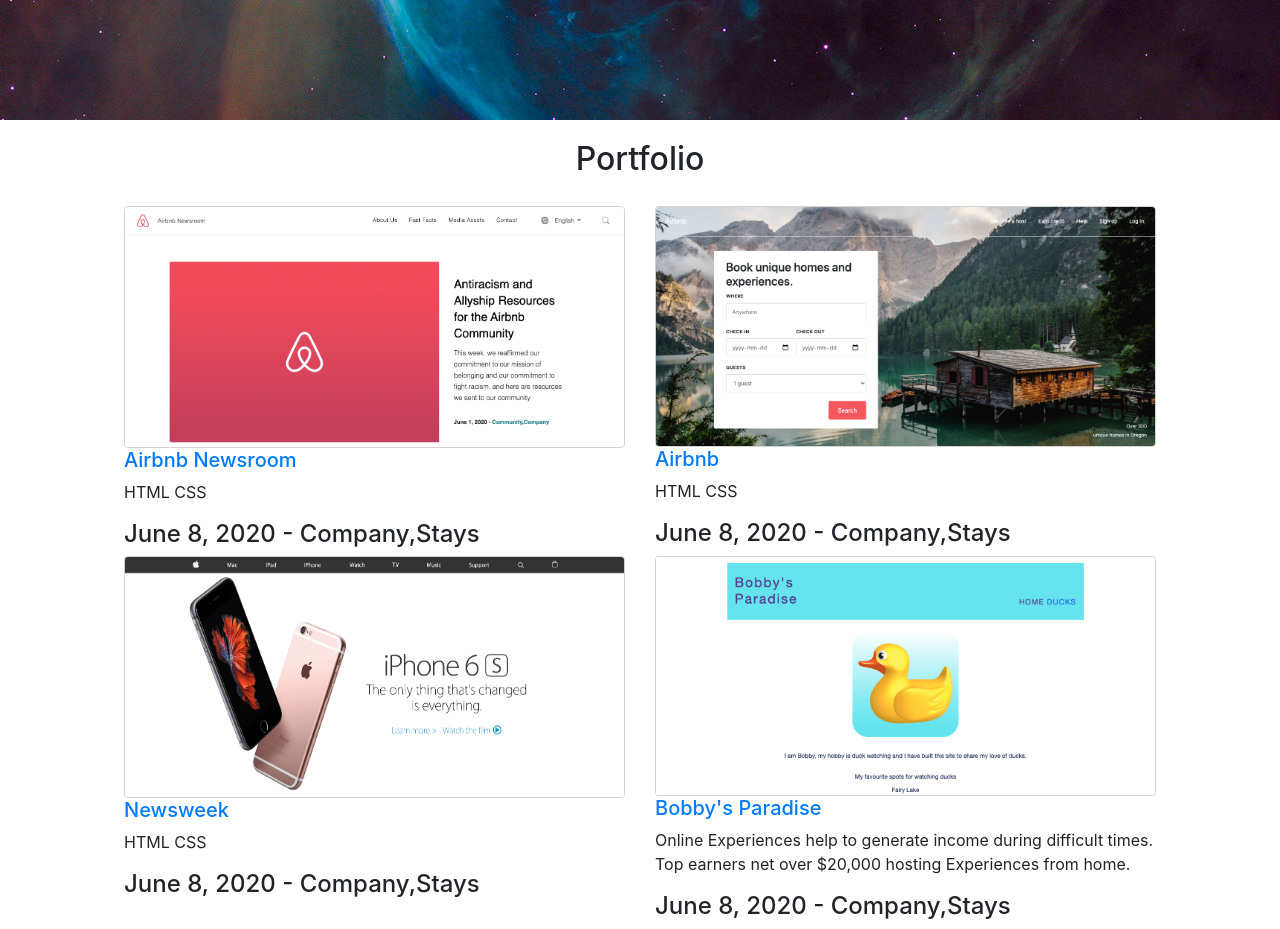
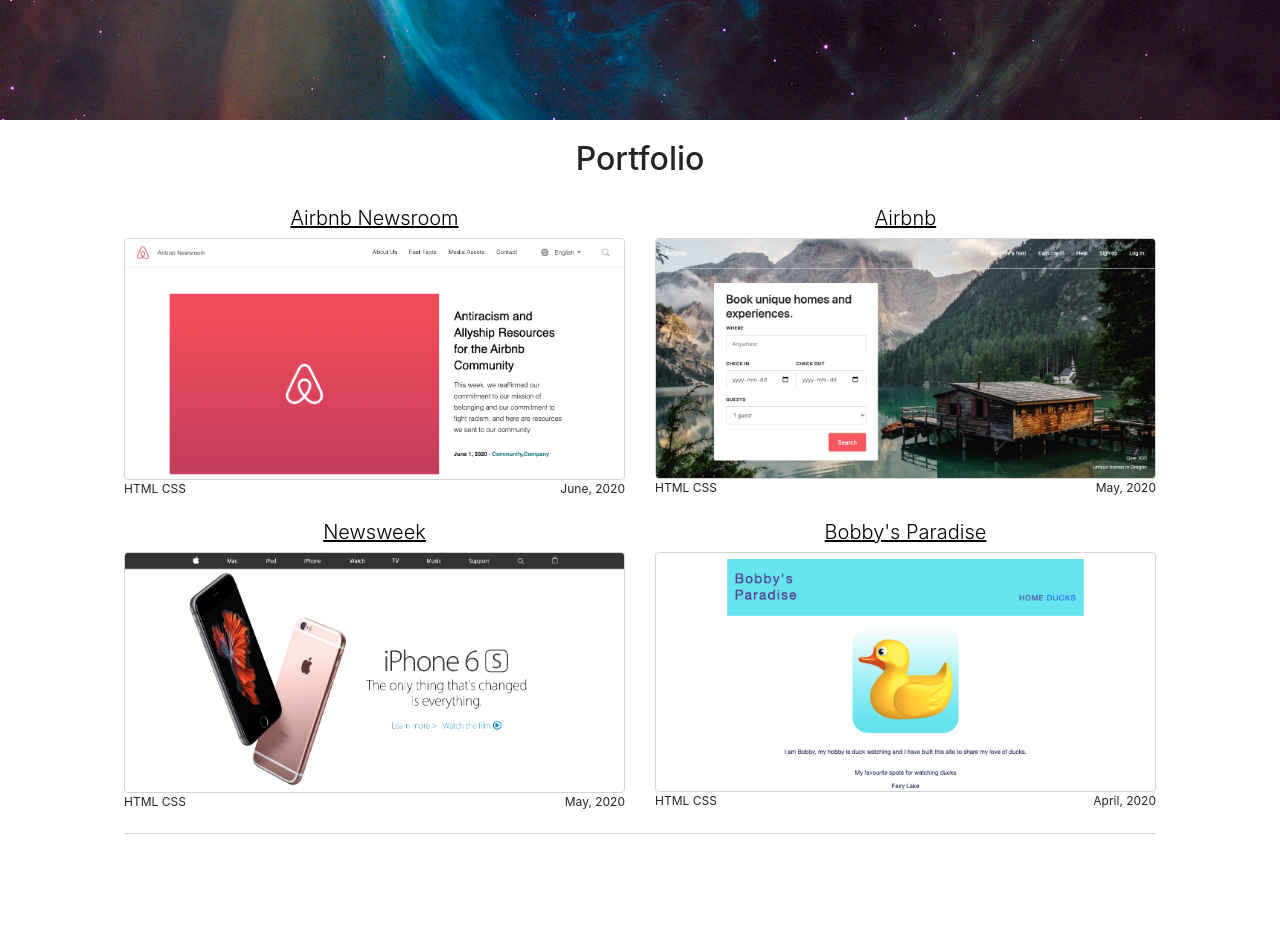
Before and after one commit to bradrogers1/personalportfolio, a plain HTML site: page index.html in a window 1280 px wide. Shown: the part 680-1609 px from the top of the page. After the commit the page ends 1514 px from the top, so only its background shows below. Drawn offline with nearby package versions, Linux system fonts and the light colour scheme.

Commit message:
portfolio base done

```diff
--- a/index.html
+++ b/index.html
@@ -43,47 +43,47 @@
         <h2>Portfolio</h2>
         <div class="row news-row">
           <div class="col-12 col-md-6 portfolio-item">
+            <a href="#"><h5>Airbnb Newsroom</h5></a>
             <div class="hero-image">
               <a href="#"><img src="./images/airbnb.png" class="img-fluid rounded"></a>
             </div>
-            <div>
-              <a href="#"><h5>Airbnb Newsroom</h5></a>
-              <p>HTML
+            <div class="port-info">
+              <p class="port-lang">HTML
                  CSS</p>
-              <h4 class="news-text-date">June 8, 2020 - <a>Company</a>,<a>Stays</a></h4>
+              <p class="port-date">June, 2020</p>
             </div>
           </div>
           <div class="col-12 col-md-6 portfolio-item">
+            <a href="#"><h5>Airbnb</h5></a>
             <div class="hero-image">
               <a href="#"><img src="./images/airbnb2.png" class="img-fluid rounded"><a/>
             </div>
-            <div>
-              <a href="#"><h5>Airbnb</h5></a>
-              <p>HTML
-                 CSS
-               </p>
-              <h4 class="news-text-date">June 8, 2020 - <a>Company</a>,<a>Stays</a></h4>
+            <div class="port-info">
+              <p class="port-lang">HTML
+                 CSS</p>
+              <p class="port-date">May, 2020</p>
             </div>
           </div>
           <div class="col-12 col-md-6 portfolio-item">
+            <a href="#"><h5>Newsweek</h5></a>
             <div class="hero-image">
               <a href="#"><img src="./images/apple.png" class="img-fluid rounded"><a/>
             </div>
-            <div>
-              <a href="#"><h5>Newsweek</h5></a>
-              <p>HTML
+            <div class="port-info">
+              <p class="port-lang">HTML
                  CSS</p>
-              <h4 class="news-text-date">June 8, 2020 - <a>Company</a>,<a>Stays</a></h4>
+              <p class="port-date">May, 2020</p>
             </div>
           </div>
           <div class="col-12 col-md-6 portfolio-item">
+            <a href="#"><h5>Bobby's Paradise</h5></a>
             <div class="hero-image">
               <a href="#"><img src="./images/duckparadise.png" class="img-fluid rounded"><a/>
             </div>
-            <div>
-              <a href="#"><h5>Bobby's Paradise</h5></a>
-              <p>Online Experiences help to generate income during difficult times. Top earners net over $20,000 hosting Experiences from home.</p>
-              <h4 class="news-text-date">June 8, 2020 - <a>Company</a>,<a>Stays</a></h4>
+            <div class="port-info">
+              <p class="port-lang">HTML
+                 CSS</p>
+              <p class="port-date">April, 2020</p>
             </div>
           </div>
         </div>
--- a/style.css
+++ b/style.css
@@ -44,7 +44,9 @@
 
 /* Portfolio */
 
-
+.portfolio {
+  border-bottom: 1px lightgrey solid;
+}
 
 .portfolio h2 {
   padding: 20px 0 20px 0;
@@ -61,6 +63,29 @@
 
 }
 
+.portfolio-item h5 {
+  color: black;
+  text-align: center;
+  text-decoration: underline;
+  font-weight: 300;
+}
+
 .portfolio-item img {
   border: 1px lightgrey solid;
 }
+
+.port-info {
+  display: inline-block;
+  width: 100%;
+  font-size: 12px;
+}
+
+.port-date {
+  display: inline;
+  float: right;
+}
+
+.port-lang {
+  display: inline;
+  float: left;
+}
```
